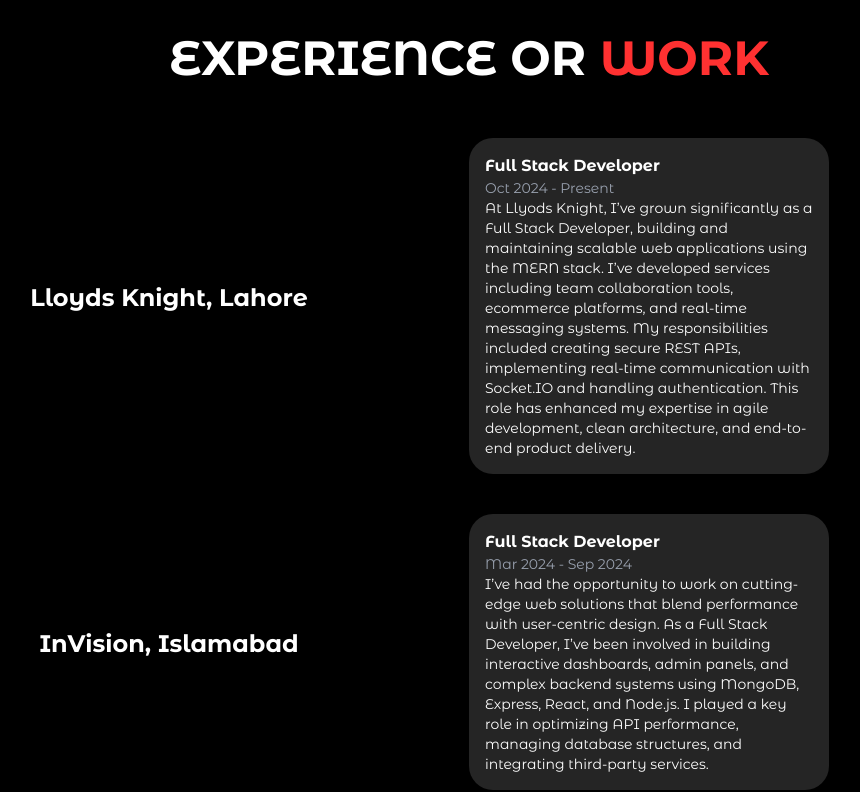
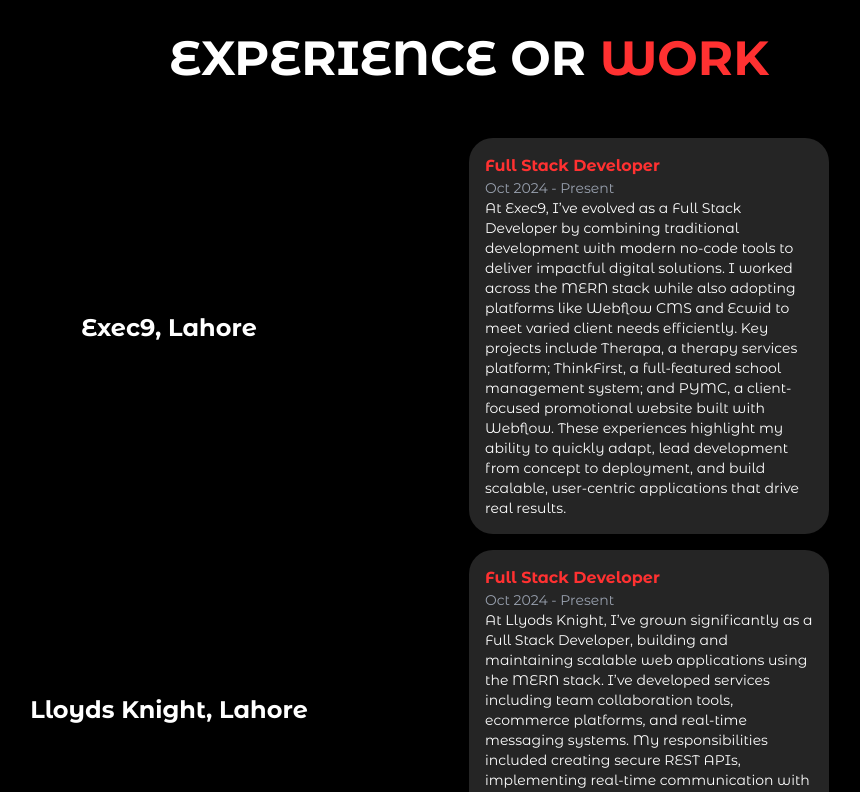
Before and after one commit to iqrashjalil/portfolio, a Next.js app: page / in a window 1280 px wide. Shown: the part 2820-3612 px from the top of the page, without its empty margins (171-1031 px from the left). Built offline with nearby package versions, Linux system fonts and the light colour scheme; a web font is replaced by a local one.

Commit message:
experience added

```diff
--- a/app/page.tsx
+++ b/app/page.tsx
@@ -671,6 +671,21 @@
           </h1>
         </div>
         <div className="mt-10">
+        <div className="lg:flex">
+            <div className="lg:w-[50%] lg:flex lg:justify-center lg:items-center">
+              <h1 className="text-white text-2xl font-extrabold">
+                Exec9, Lahore
+              </h1>
+            </div>
+            <div className="bg-[#252525] lg:w-[30%] mt-4 rounded-3xl p-4">
+              <h1 className="font-bold text-[#ff3131]">Full Stack Developer</h1>
+              <p className="text-gray-400 text-sm">Oct 2024 - Present</p>
+              <p className=" text-sm">
+               At Exec9, I’ve evolved as a Full Stack Developer by combining traditional development with modern no-code tools to deliver impactful digital solutions. I worked across the MERN stack while also adopting platforms like Webflow CMS and Ecwid to meet varied client needs efficiently. Key projects include Therapa, a therapy services platform; ThinkFirst, a full-featured school management system; and PYMC, a client-focused promotional website built with Webflow. These experiences highlight my ability to quickly adapt, lead development from concept to deployment, and build scalable, user-centric applications that drive real results.
+
+              </p>
+            </div>
+          </div>
           <div className="lg:flex">
             <div className="lg:w-[50%] lg:flex lg:justify-center lg:items-center">
               <h1 className="text-white text-2xl font-extrabold">
@@ -678,7 +693,7 @@
               </h1>
             </div>
             <div className="bg-[#252525] lg:w-[30%] mt-4 rounded-3xl p-4">
-              <h1 className="font-bold">Full Stack Developer</h1>
+              <h1 className="font-bold text-[#ff3131]">Full Stack Developer</h1>
               <p className="text-gray-400 text-sm">Oct 2024 - Present</p>
               <p className=" text-sm">
                 At Llyods Knight, I’ve grown significantly as a Full Stack
@@ -700,7 +715,7 @@
               </h1>
             </div>
             <div className="bg-[#252525] lg:w-[30%] mt-4 rounded-3xl p-4">
-              <h1 className="font-bold">Full Stack Developer</h1>
+              <h1 className="font-bold text-[#ff3131]">Full Stack Developer</h1>
               <p className="text-gray-400 text-sm">Mar 2024 - Sep 2024</p>
               <p className=" text-sm">
                 I’ve had the opportunity to work on cutting-edge web solutions
@@ -718,7 +733,7 @@
               <h1 className="text-white text-2xl font-extrabold">CodSoft</h1>
             </div>
             <div className="bg-[#252525] lg:w-[30%] mt-4 rounded-3xl p-4">
-              <h1 className="font-bold">Web Developer</h1>
+              <h1 className="font-bold text-[#ff3131]">Web Developer</h1>
               <p className="text-gray-400 text-sm">1 Month</p>
               <p className=" text-sm">
                 At CodSoft, I gained hands-on experience in full stack
```
